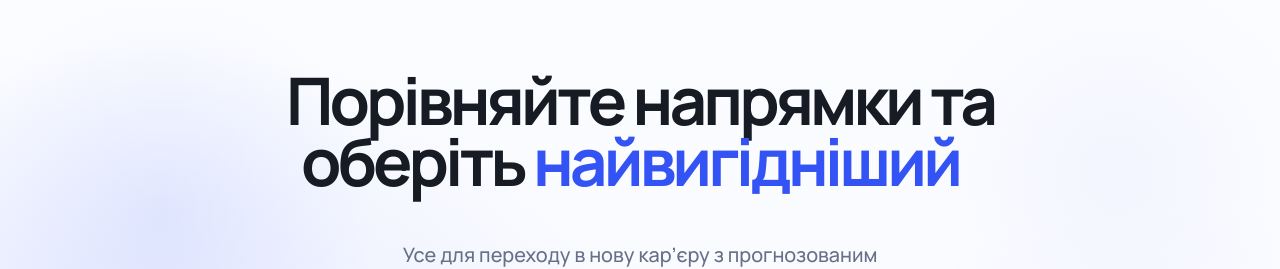
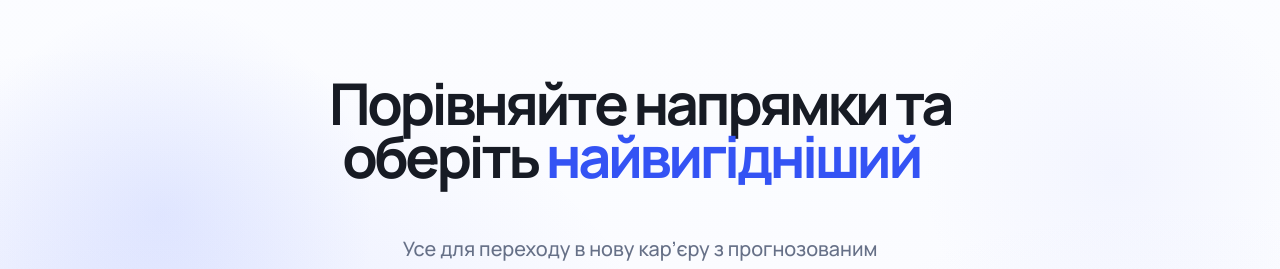
Before and after one commit to metalslasher/decivio-saas, a Next.js app: page / in a window 1280 px wide. Shown: the part 143-412 px from the top of the page. Built offline with nearby package versions, Linux system fonts and the light colour scheme; no server answers.

Commit message:
Tune desktop hero headline size

```diff
--- a/src/components/hero-before-after.tsx
+++ b/src/components/hero-before-after.tsx
@@ -206,7 +206,7 @@ export function HeroBeforeAfter() {
       <div className="space-y-8 md:space-y-10">
         <div className="mx-auto flex min-h-[calc(100svh-6rem)] max-w-[64rem] items-center justify-center md:min-h-[calc(100svh-7rem)]">
           <div className="flex w-full max-w-[60rem] flex-col items-center space-y-6 text-center sm:space-y-7 md:-translate-y-8 lg:-translate-y-10">
-            <h1 className="mx-auto min-h-[6.7rem] max-w-[12ch] text-balance font-display text-[2.08rem] font-bold leading-[0.92] tracking-[-0.06em] text-[var(--text-strong)] sm:min-h-[7.8rem] sm:text-[2.7rem] md:min-h-[8.5rem] md:max-w-[15ch] md:text-[3.55rem] lg:min-h-[8.8rem] lg:max-w-[16ch] lg:text-[3.85rem] xl:max-w-[17ch] xl:text-[4.1rem]">
+            <h1 className="mx-auto min-h-[6.7rem] max-w-[12ch] text-balance font-display text-[2.08rem] font-bold leading-[0.92] tracking-[-0.06em] text-[var(--text-strong)] sm:min-h-[7.8rem] sm:text-[2.7rem] md:min-h-[8.5rem] md:max-w-[15ch] md:text-[3.55rem] lg:min-h-[8rem] lg:max-w-[16ch] lg:text-[3.45rem] xl:max-w-[17ch] xl:text-[3.6rem]">
               {typedHeadline}
               <span className="hero-caret ml-1 text-[var(--accent-strong)]" aria-hidden="true">
                 |
```
